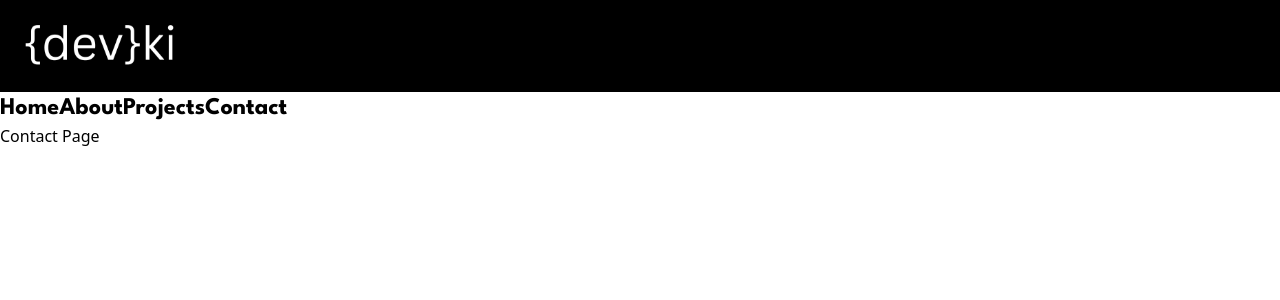
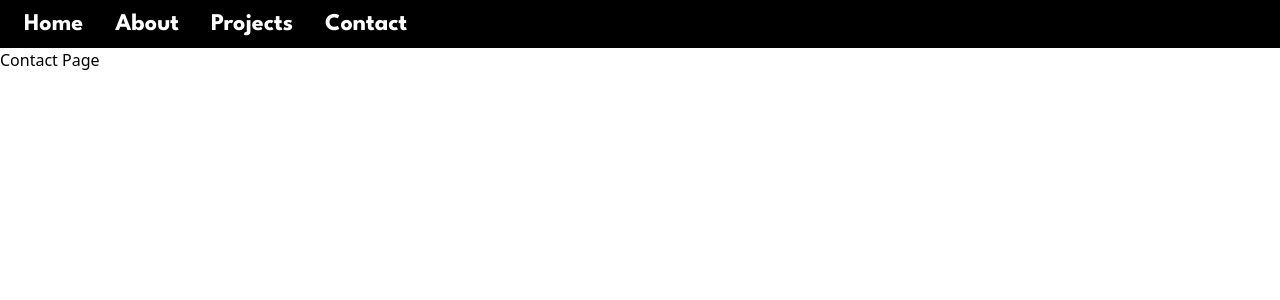
Before and after one commit to Devaki01/Personal-Portfolio, a React (Vite) app: page /contact in a window 1280 px wide. Shown: the top 300 px of the page. Built offline with nearby package versions, Linux system fonts and the light colour scheme.

Commit message:
navbar flex

```diff
--- a/src/App.jsx
+++ b/src/App.jsx
@@ -4,7 +4,6 @@ import Home from './components/home';
 import About from './components/about';
 import Projects from './components/projects';
 import Contact from './components/contact';
-import logo from './assets/logo.png';
 
 function App() {
   const router = createBrowserRouter ([
@@ -28,7 +27,6 @@ function App() {
 
   return (
     <>
-    <div className='bg-black p-4'> <img src={logo} /> </div>
     <RouterProvider router={router} />
     </>
   );
--- a/src/components/home.jsx
+++ b/src/components/home.jsx
@@ -1,10 +1,14 @@
 import '../App.css';
 import Navbar from './navbar';
+import logo from '../assets/logo.png';
 
 const Home = () => {
   return (
     <>
-      <Navbar />
+      <div className='flex items-center justify-between bg-black'>
+        <div className='p-4'> <img src={logo} /> </div>
+        <Navbar />
+      </div>
       <h1> Home Page</h1>
     </>
   );
--- a/src/components/navbar.jsx
+++ b/src/components/navbar.jsx
@@ -5,21 +5,21 @@ const Navbar = () => {
   return (
     <nav>
 
-      <div className='font-spartan text-2xl font-bold'>
+      <div className='font-spartan text-white text-2xl font-bold p-2 bg-black flex-column'>
 
-        <Link to="/" className="hover:text-primary">
+        <Link to="/" className="p-4 hover:text-primary">
           Home
         </Link>
 
-        <Link to="/about" className="hover:text-primary">
+        <Link to="/about" className="p-4 hover:text-primary">
           About
         </Link>
 
-        <Link to="/projects" className="hover:text-primary">
+        <Link to="/projects" className="p-4 hover:text-primary">
           Projects
         </Link>
 
-        <Link to="/contact" className="hover:text-primary">
+        <Link to="/contact" className="p-4 hover:text-primary">
           Contact
         </Link>
 
```
